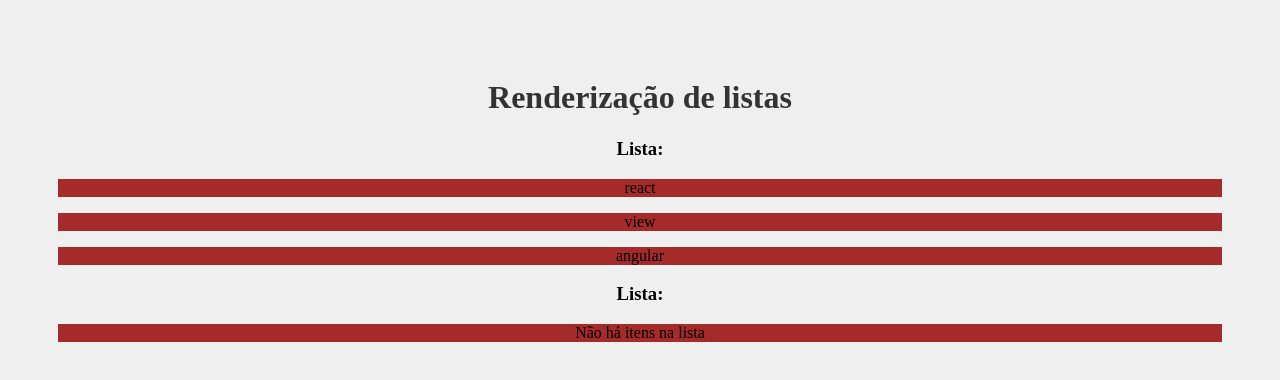
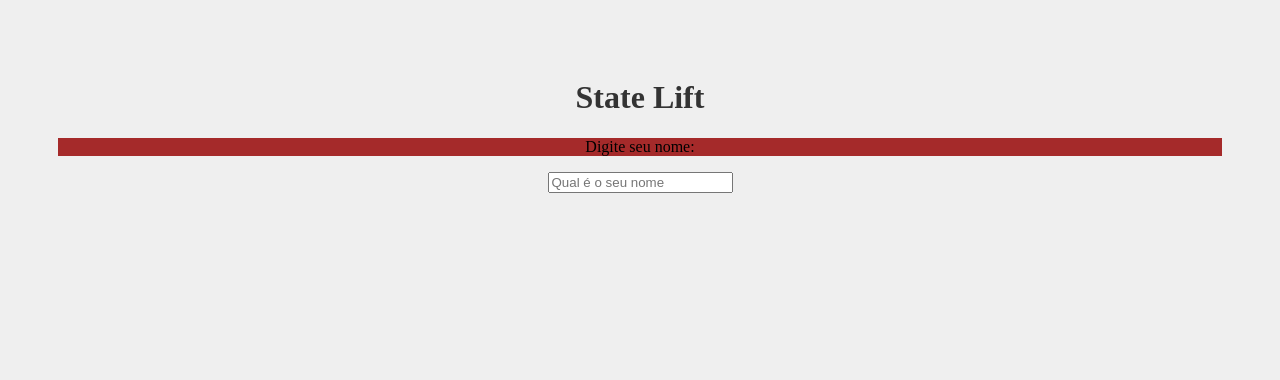
Before and after one commit to JonatasNs1/React, a React (Create React App) app in the folder meu-projeto/: page / in a window 1280 px wide. Shown: the top 380 px of the page. Built offline with nearby package versions, Linux system fonts and the light colour scheme.

Commit message:
State Lift

```diff
--- a/meu-projeto/src/App.js
+++ b/meu-projeto/src/App.js
@@ -1,30 +1,20 @@
+import {useState} from 'react';
 import logo from './logo.svg';
 import './App.css';
 import './components/HelloWorld';
-import HelloWord from './components/HelloWorld';
-import SaveMyName from './components/SayMyName';
-import Pessoa from './components/Pessoa';
-import Frase from './components/Frase';
-import List from './components/List';
-
-import Evento from './components/Evento';
-import Form from './components/Form';
-import Condicional from './components/Condicional';
-import OutraLista from './components/OutraLista';
-
-
-
+import SeuNome from './components/SeuNome';
+import Saudacao from './components/Saudacao';
 
 
 function App() {
 
-  const meusItens=['react', 'view', 'angular']
+  const [nome, setNome] = useState()
 
   return (
     <div className="App">
-      <h1> Renderização de listas</h1>
-    <OutraLista itens={meusItens}/>
-    <OutraLista itens={[]} />
+      <h1> State Lift</h1>
+      <SeuNome setNome={setNome}/>
+    <Saudacao   nome={nome}/>
     </div>
   );
 }
--- /dev/null
+++ b/meu-projeto/src/components/Saudacao.js
@@ -0,0 +1,15 @@
+function Saudacao({nome}){
+
+    function gerarSaudacao(algumNome){
+        return `Olá, ${algumNome}, tudo bem?`
+    }
+
+
+    return (
+        <>
+          {nome &&  <p>{gerarSaudacao(nome)}</p>}
+        </>
+    )
+}
+
+export default Saudacao;
--- /dev/null
+++ b/meu-projeto/src/components/SeuNome.js
@@ -0,0 +1,16 @@
+function SeuNome({setNome}){
+    return (
+        <div>
+            <div>
+                <p> Digite seu nome:</p>
+                <input
+                type="text"
+                placeholder="Qual é o seu nome"
+                onChange={(e) => setNome(e.target.value)}
+                />
+            </div>
+        </div>
+    )
+}
+
+export default SeuNome;
```
